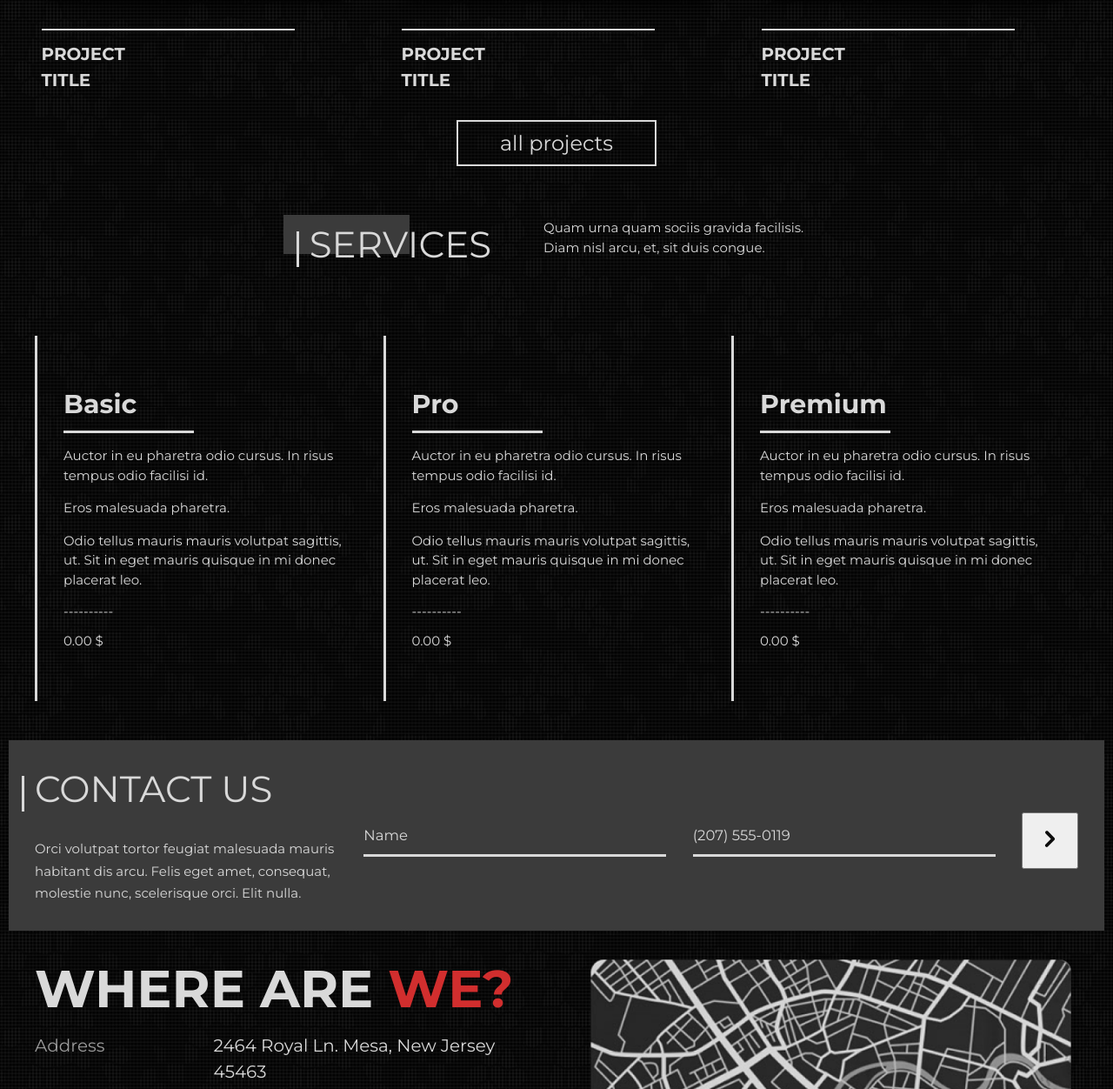
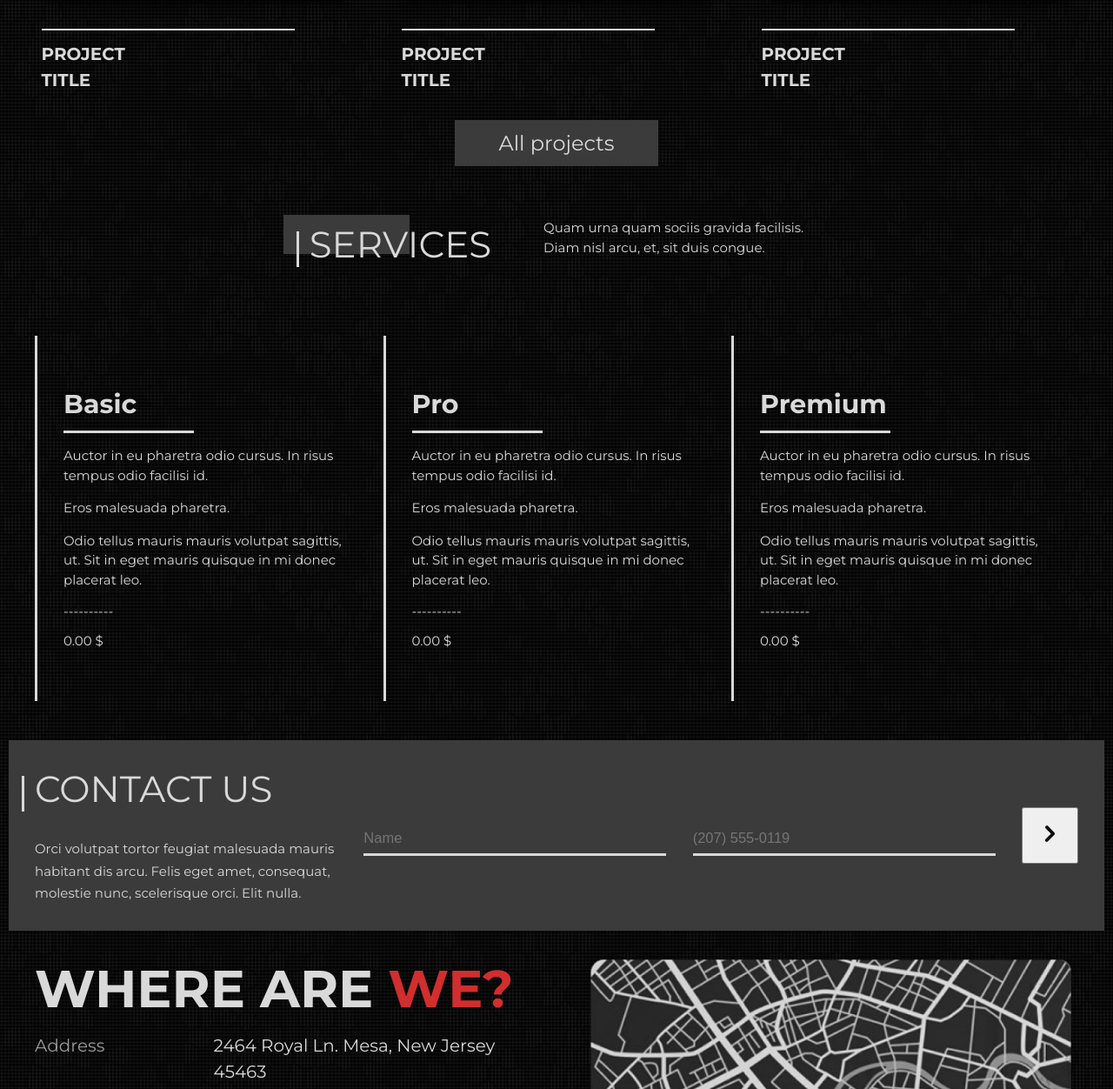
Before and after one commit to karimovjamshid/test, a website: page app/index.html in a window 1280 px wide. Shown: the part 2187-3439 px from the top of the page at 87% size. Drawn offline with Linux system fonts and the light colour scheme.

Commit message:
Version 2.00

```diff
--- a/app/index.html
+++ b/app/index.html
@@ -124,7 +124,7 @@
                 </div>
 
             </div>
-            <button class="btn">all projects</button>
+            <button class="btn btn--alt">All projects</button>
         </div>
     </section>
 
@@ -176,10 +176,10 @@
                 </p>
             </div>
             <div class="contact__item">
-                <div class="contact__name">name</div>
+                <input type="text" placeholder="Name" class="contact__name"/>
             </div>
             <div class="contact__item">
-                <div class="contact__name">(207) 555-0119</div>
+                <input type="text" placeholder="(207) 555-0119" class="contact__name"/>
             </div>
             <div class="contact__item">
                 <button><img src="img/Vector.svg"/></button>
--- a/app/scss/_general.scss
+++ b/app/scss/_general.scss
@@ -37,6 +37,16 @@ ul, li{
     padding: .43em 2em;
     color: $light;
     font-family: $text;
+    transition: background-color .3s linear, color .3s linear;
+    &:hover{
+        background-color: $light;
+        color: $dark;
+        cursor: pointer;
+    }
+    &--alt{
+        background-color: $gray;
+        border-color: $gray;
+    }
 }
 .title{
     text-transform: uppercase;
--- a/app/scss/style.scss
+++ b/app/scss/style.scss
@@ -279,12 +279,23 @@
         justify-content: center;
         &:last-child{
             flex-basis: 5%;
-            margin-bottom: -.8rem;
         }
         button{
             width: 65px;
             height: 65px;
             cursor: pointer;
+        }
+
+        input{
+            background-color: transparent;
+            border: none;
+            border-bottom: 3px solid $light;
+            padding: 1em 1em .5em 0;
+            color: $light;
+            font-size: 1.1rem;
+            &:focus{
+                outline: none;
+            }
         }
     }
     &__name{
```
Also changed, not shown: app/css/style.css.
